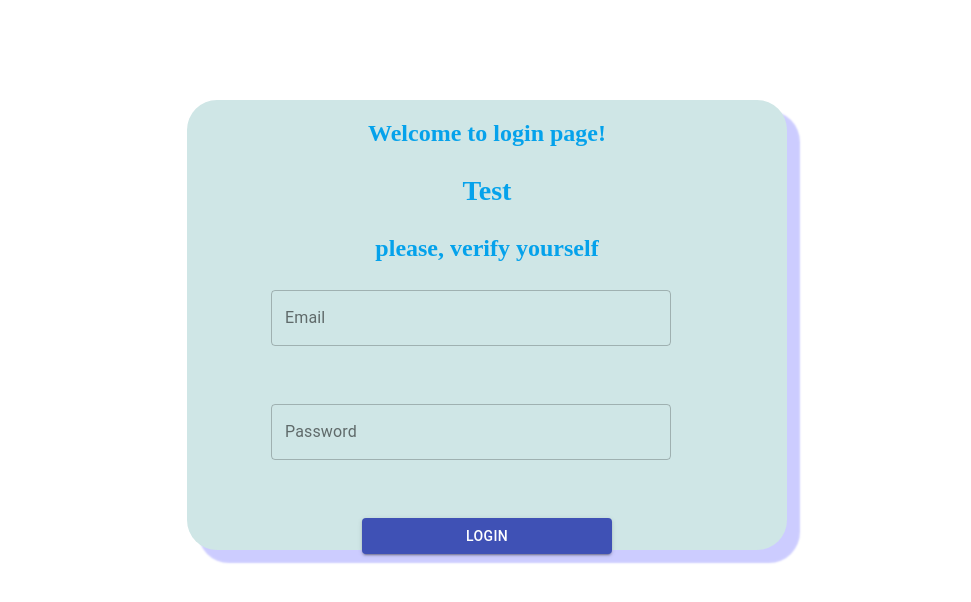
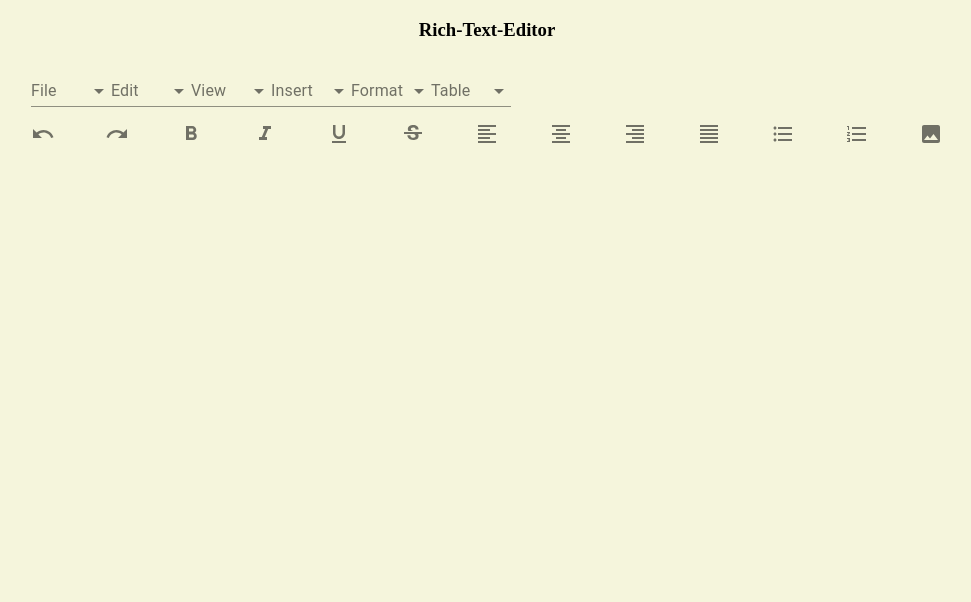
Before and after one commit to peak-soft-team/rich-text-editor, a React app: page / in a window 1280 px wide. Shown: the top 602 px of the page, without its empty margins (153-1124 px from the left). Built offline with nearby package versions, Linux system fonts and the light colour scheme.

Commit message:
fixed buges, was deleted and  reinstalled webpack again

```diff
--- a/package.json
+++ b/package.json
@@ -23,7 +23,7 @@
     "sass-loader": "^12.1.0",
     "style-loader": "^3.0.0",
     "terser-webpack-plugin": "^5.1.4",
-    "webpack": "^5.42.0",
+    "webpack": "^5.45.1",
     "webpack-bundle-analyzer": "^4.4.2",
     "webpack-cli": "^4.7.2",
     "webpack-dev-server": "^3.11.2",
@@ -34,6 +34,7 @@
   "description": "webpack course-2021",
   "privet": true,
   "scripts": {
+    "dev-server": "webpack-dev-server",
     "webpack": "webpack",
     "dev": "cross-env NODE_ENV=development webpack --mode development",
     "build": "cross-env NODE_ENV=production webpack --mode production",
--- a/src/App.jsx
+++ b/src/App.jsx
@@ -2,11 +2,11 @@ import React from "react";
 import "./App.less";
 import { Login } from "./pages/Login";
 
-// import { MainLayout } from "./pages/MainLayout/index.jsx";
+import { MainLayout } from "./pages/MainLayout/index.jsx";
 const App = () => (
   <div className="App">
-      <Login/>
-    {/* <MainLayout className="animate__animated animate__pulse" /> */}
+      {/* <Login/> */}
+    <MainLayout className="animate__animated animate__pulse" />
   </div>
 );
 export default App;
```
Also changed, not shown: 1 other file (tests, documents, lock files or other folders).
